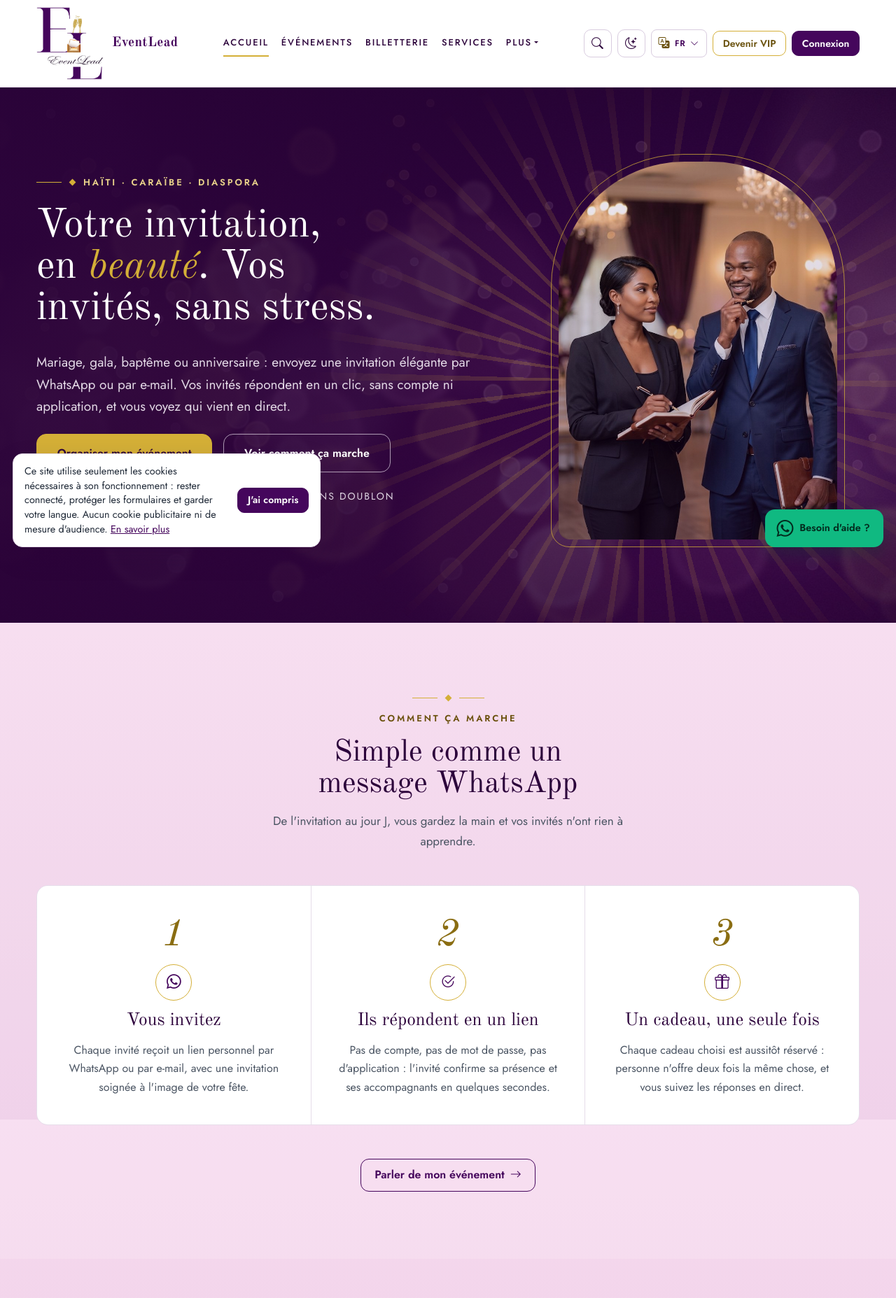
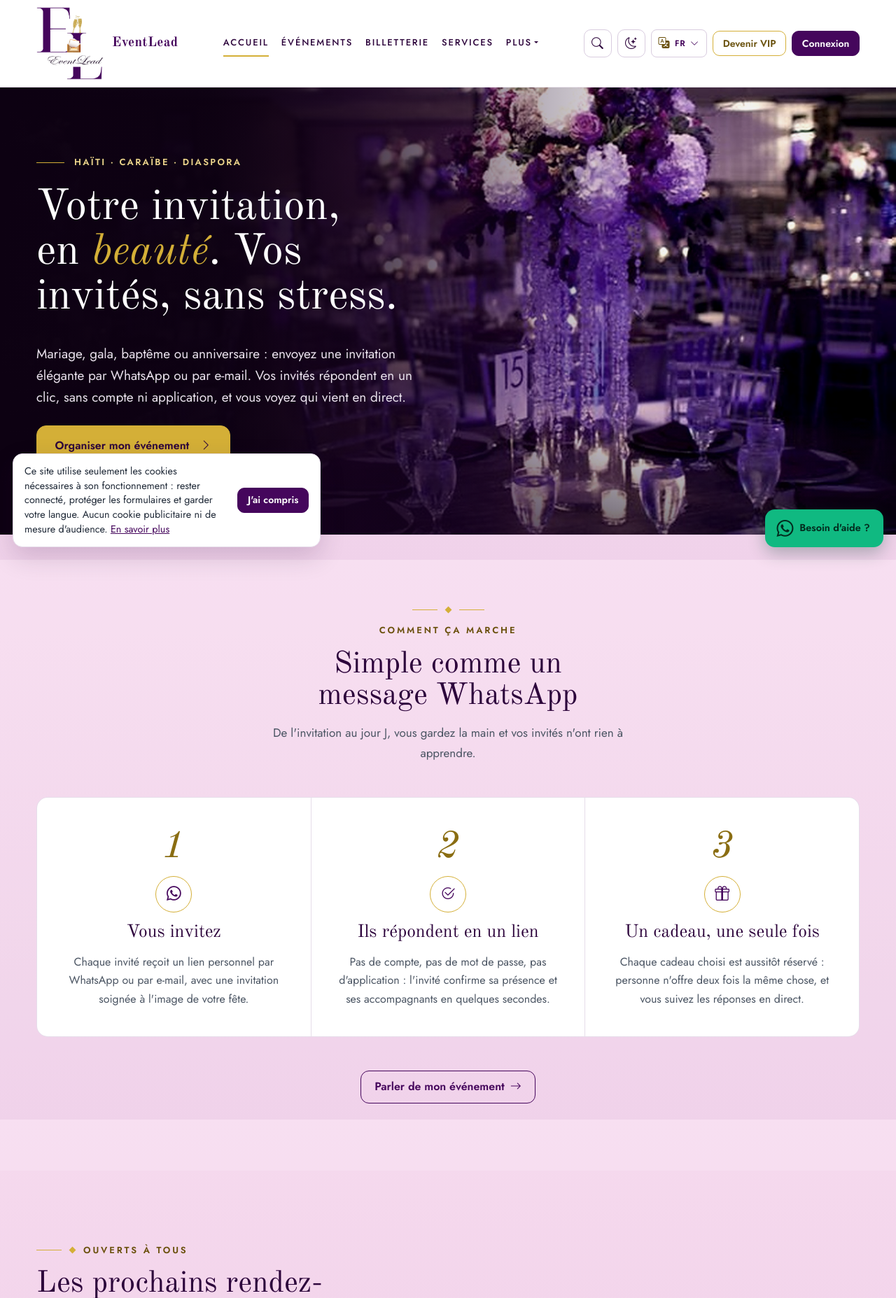
Before and after one commit to Faitza/event_lead, a Django app: page / in a window 1280 px wide. Shown: the top 1855 px of the page at 70% size. Run offline with Django 5.2, Linux system fonts and the light colour scheme; data comes from the database, SQL or seed files in the repository; data that the repository does not hold is empty.

Commit message:
Accueil : grande photo de salle avec un dégradé nuit à gauche
La photo du client (salle de réception violette) prend toute la largeur ;
un dégradé violet presque noir à gauche porte le texte, la photo reste
claire à droite. Mêmes phrases et mêmes animations ; la petite photo en
arche, le lien « Voir comment ça marche » et les trois points forts du
haut sont retirés à la demande du client. Seul le bouton doré reste.

Co-Authored-By: Claude Opus 5.5 (1M context) <noreply@anthropic.com>
Claude-Session: https://claude.ai/code/session_01YBJKdzW4vhyN2ULDMjrdi7

```diff
--- a/static/css/accueil.css
+++ b/static/css/accueil.css
@@ -32,3 +32,34 @@
 @media print {
   [data-anim] { opacity: 1 !important; transform: none !important; }
 }
+
+/* ==========================================================================
+   Accueil public : grande photo plein écran. À gauche, un dégradé nuit
+   (violet presque noir) bien marqué pour le texte ; à droite la photo reste
+   claire.
+   ========================================================================== */
+.hero-salle { min-height: min(720px, calc(100vh - 160px)); display: flex; background: #0D0112; isolation: isolate; }
+.hero.hero-salle .hero-bg { object-position: 72% 45%; filter: saturate(.6) sepia(.12) contrast(1.1) brightness(.95); }
+.hero.hero-salle .hero-veil {
+  background:
+    linear-gradient(90deg, #0D0112 0%, rgba(13, 1, 18, .96) 24%, rgba(22, 2, 30, .78) 40%, rgba(30, 2, 40, .32) 58%, rgba(30, 2, 40, 0) 74%),
+    linear-gradient(0deg, rgba(13, 1, 18, .55) 0%, rgba(13, 1, 18, 0) 26%);
+}
+.hero-salle .hero-inner { position: relative; z-index: 2; display: flex; flex-direction: column; justify-content: center; width: 100%; padding-top: 72px; padding-bottom: 72px; }
+.hero-salle .hero-text { max-width: 560px; }
+.hero-eyebrow { display: flex; align-items: center; gap: 14px; }
+.hero-eyebrow::before { content: ""; width: 40px; height: 1px; background: var(--el-gold); flex: none; }
+.hero-eyebrow .eyebrow { color: var(--el-gold-soft); letter-spacing: .18em; }
+.hero.hero-salle h1 { font-size: clamp(2.4rem, 4.8vw, 4rem); line-height: 1.04; }
+.hero.hero-salle h1 em { color: var(--el-gold); font-style: italic; }
+.hero.hero-salle .lead { color: #E9E2EC; max-width: 30em; }
+.hero-salle .btn-gold { padding: 1rem 1.6rem; }
+
+@media (max-width: 991.98px) {
+  .hero-salle { min-height: 0; }
+  .hero.hero-salle .hero-bg { object-position: 60% 30%; height: 62%; }
+  .hero.hero-salle .hero-veil {
+    background: linear-gradient(180deg, rgba(13, 1, 18, 0) 0%, rgba(13, 1, 18, .2) 18%, rgba(13, 1, 18, .85) 42%, #0D0112 60%);
+  }
+  .hero-salle .hero-inner { padding-top: 300px; padding-bottom: 56px; }
+}
--- a/templates/core/landing.html
+++ b/templates/core/landing.html
@@ -3,7 +3,7 @@
 {% load i18n %}
 {% block title %}{% trans "Invitations, cadeaux et billets pour vos événements" %}{% endblock %}
 {% block meta_description %}{% trans "Invitations élégantes par WhatsApp ou e-mail, réponses en direct, liste de cadeaux sans doublon et billets payables par MonCash, NatCash, carte ou PayPal. Pour Haïti, la Caraïbe et la diaspora." %}{% endblock %}
-{% block extra_head %}<link rel="preload" as="image" href="{% static 'img/photos/hero-bg.jpg' %}">
+{% block extra_head %}<link rel="preload" as="image" href="{% static 'img/photos/accueil-salle.jpg' %}">
 <link href="{% static_v 'css/accueil.css' %}" rel="stylesheet">
 {# Animations de l'accueil : seulement avec JavaScript et sans « mouvement réduit » #}
 <script>try{if(!window.matchMedia("(prefers-reduced-motion: reduce)").matches&&"IntersectionObserver" in window){document.documentElement.classList.add("anim-on");}}catch(e){}</script>{% endblock %}
@@ -26,30 +26,17 @@
   </div>
 </section>
 {% else %}
-<section id="accueil" class="hero">
-  <img class="hero-bg" src="{% static 'img/photos/hero-bg.jpg' %}" alt="">
+<section id="accueil" class="hero hero-salle">
+  {# Grande photo d'accueil : static/img/photos/accueil-salle.jpg (paysage, au moins 1600 px de large, moins de 250 Ko) #}
+  <img class="hero-bg" src="{% static 'img/photos/accueil-salle.jpg' %}" alt="">
   <div class="hero-veil"></div>
-  <div class="sunburst" aria-hidden="true"></div>
   <div class="container hero-inner" data-anim-step="0.2">
-    <div class="row align-items-center g-4 g-lg-5">
-      <div class="col-lg-7 d-flex flex-column gap-4">
-        <div class="eyebrow-row light" data-anim="up"><span class="diamond"></span><span class="eyebrow">{% trans "Haïti" %} &middot; {% trans "Caraïbe" %} &middot; {% trans "Diaspora" %}</span></div>
-        <h1 class="disp" data-anim="up">{% trans "Votre invitation, en <em>beauté</em>. Vos invités, sans stress." %}</h1>
-        <p class="lead mb-0" data-anim="up">{% trans "Mariage, gala, baptême ou anniversaire&nbsp;: envoyez une invitation élégante par WhatsApp ou par e-mail. Vos invités répondent en un clic, sans compte ni application, et vous voyez qui vient en direct." %}</p>
-        <div class="d-flex flex-wrap gap-3" data-anim="up">
-          <a href="#contact" class="btn btn-gold btn-lg">{% trans "Organiser mon événement" %}</a>
-          <a href="#comment-ca-marche" class="btn btn-light-ghost btn-lg">{% trans "Voir comment ça marche" %}</a>
-        </div>
-        {% trans "Les points forts d'EventLead" as points_label %}
-        <ul class="hero-points" aria-label="{{ points_label }}">
-          <li data-anim="left"><span class="diamond"></span>{% trans "Sans compte pour l'invité" %}</li>
-          <li data-anim="left"><span class="diamond"></span>{% trans "Cadeaux sans doublon" %}</li>
-          <li data-anim="left"><span class="diamond"></span>{% trans "MonCash, NatCash, carte, PayPal" %}</li>
-        </ul>
-      </div>
-      <div class="col-lg-5">
-        {# Photo d'accueil (image générée par IA, fournie par le client) : remplacer static/img/photos/hero-arch.jpg, portrait, sans texte par-dessus #}
-        <div class="hero-photo" data-anim="zoom"><div class="arch-frame"><div class="arch-img"><img src="{% static 'img/photos/hero-arch.jpg' %}" alt="{% trans 'Un homme et une femme préparent un événement, un carnet et un stylo à la main' %}" width="825" height="1024" loading="lazy" decoding="async"></div></div></div>
+    <div class="hero-text d-flex flex-column gap-4">
+      <div class="hero-eyebrow" data-anim="up"><span class="eyebrow">{% trans "Haïti" %} &middot; {% trans "Caraïbe" %} &middot; {% trans "Diaspora" %}</span></div>
+      <h1 class="disp" data-anim="up">{% trans "Votre invitation, en <em>beauté</em>. Vos invités, sans stress." %}</h1>
+      <p class="lead mb-0" data-anim="up">{% trans "Mariage, gala, baptême ou anniversaire&nbsp;: envoyez une invitation élégante par WhatsApp ou par e-mail. Vos invités répondent en un clic, sans compte ni application, et vous voyez qui vient en direct." %}</p>
+      <div class="d-flex flex-wrap align-items-center gap-4" data-anim="up">
+        <a href="#contact" class="btn btn-gold btn-lg">{% trans "Organiser mon événement" %}<i class="bi bi-chevron-right ms-3"></i></a>
       </div>
     </div>
   </div>
```
Also changed, not shown: static/img/photos/accueil-salle.jpg (added).
